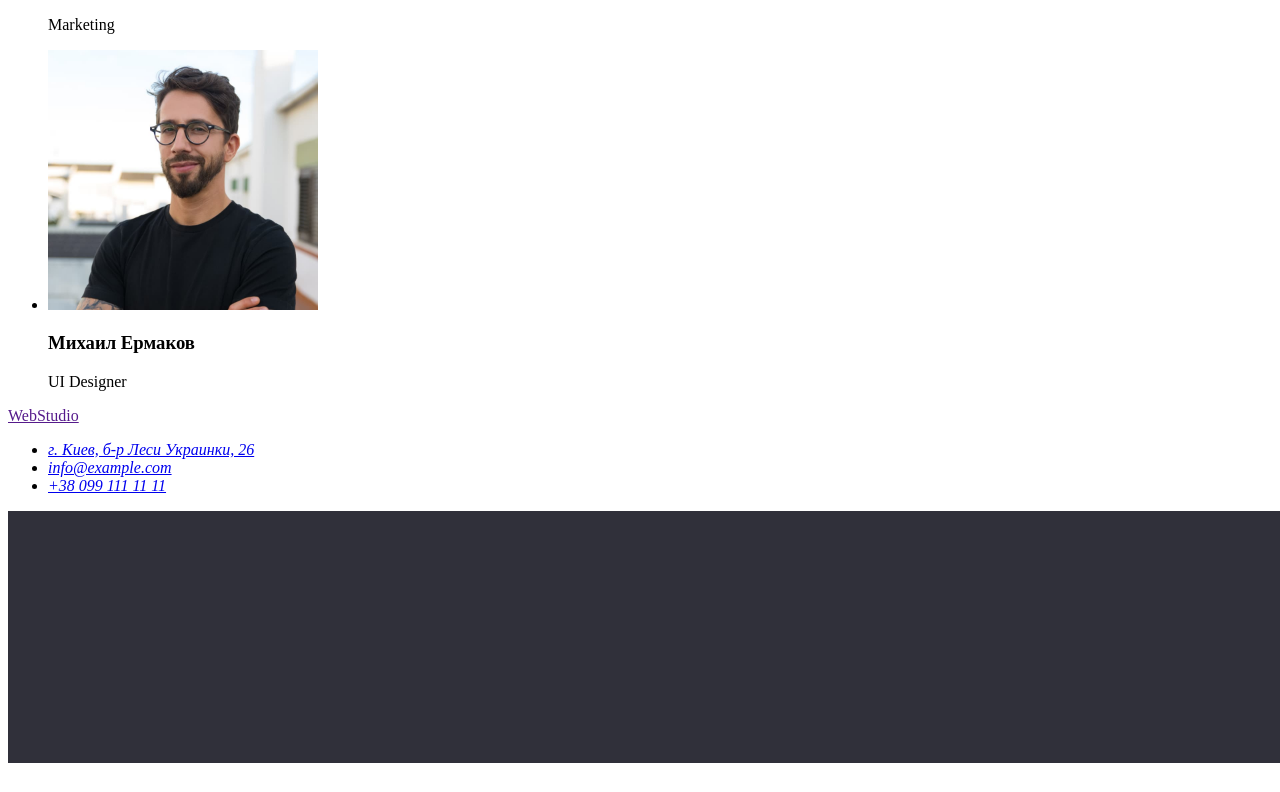
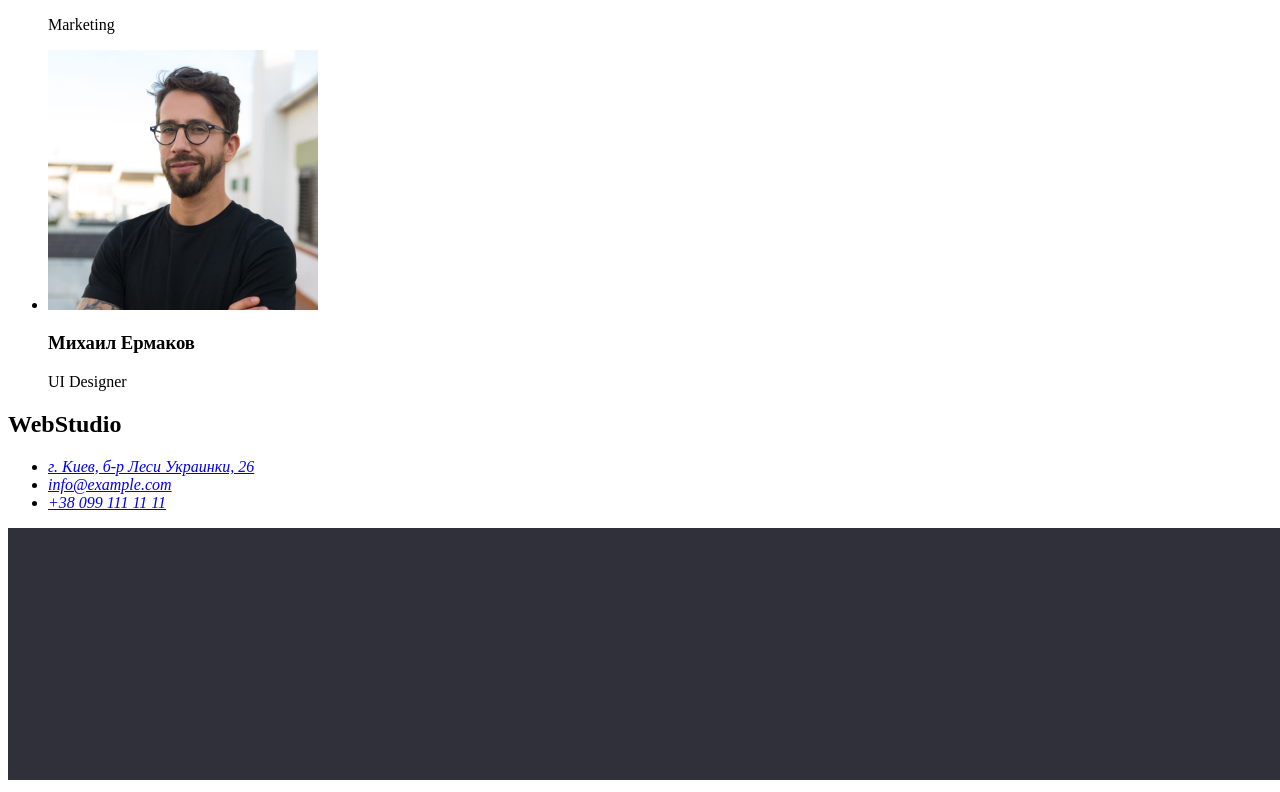
Before and after one commit to Dolnikova/goit-markup-hw-01, a plain HTML site: page index.html in a window 1280 px wide. Shown: the part 3200-3992 px from the top of the page. Drawn offline with Linux system fonts and the light colour scheme.

Commit message:
homework1_3

```diff
--- a/index.html
+++ b/index.html
@@ -86,7 +86,7 @@
     </main>
     <footer>
         <section>
-            <a href="" lang="en">WebStudio</a>
+            <h2 lang="en">WebStudio</h2>
             <address>
             <ul>
                 <li><a href="https://goo.gl/maps/v7KqHqCivUXDigUB9" target="_blank" rel="noopener, noindex, nofollow">г. Киев, б-р Леси Украинки, 26</a></li>
```
